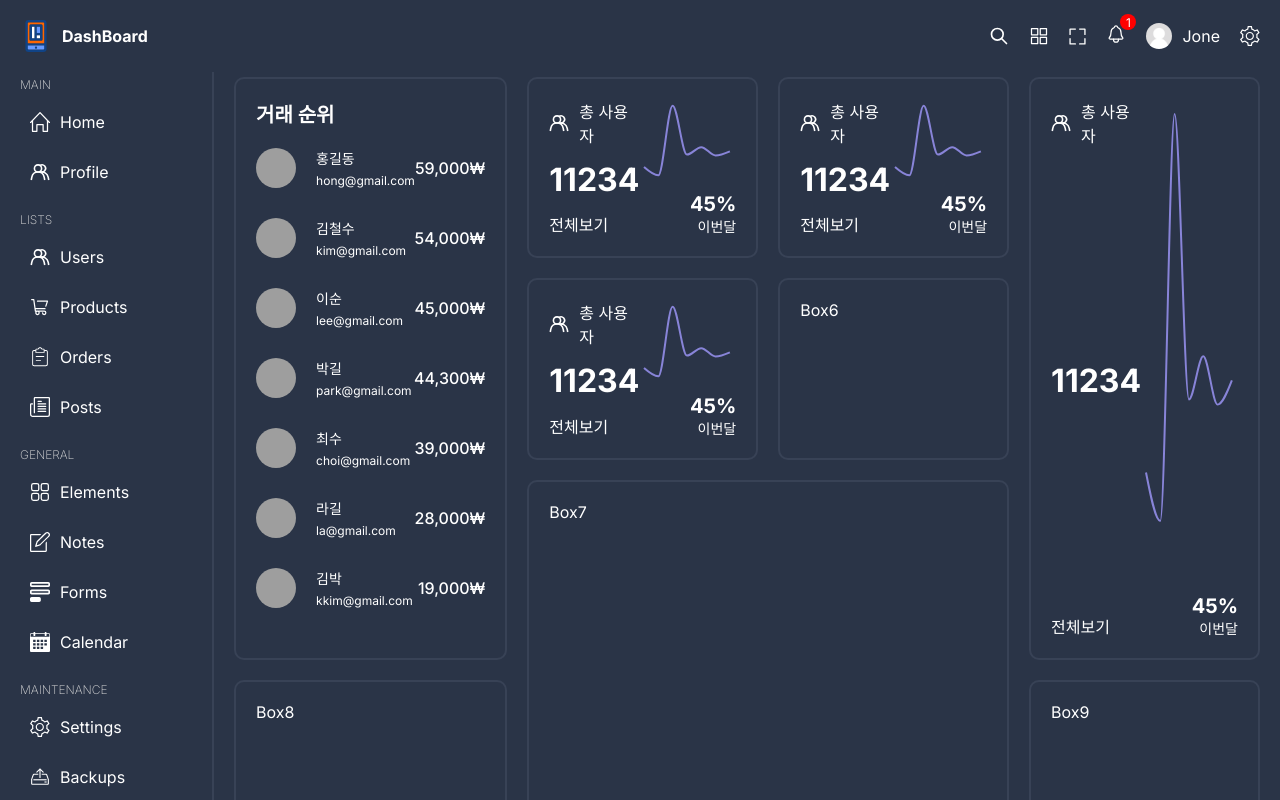
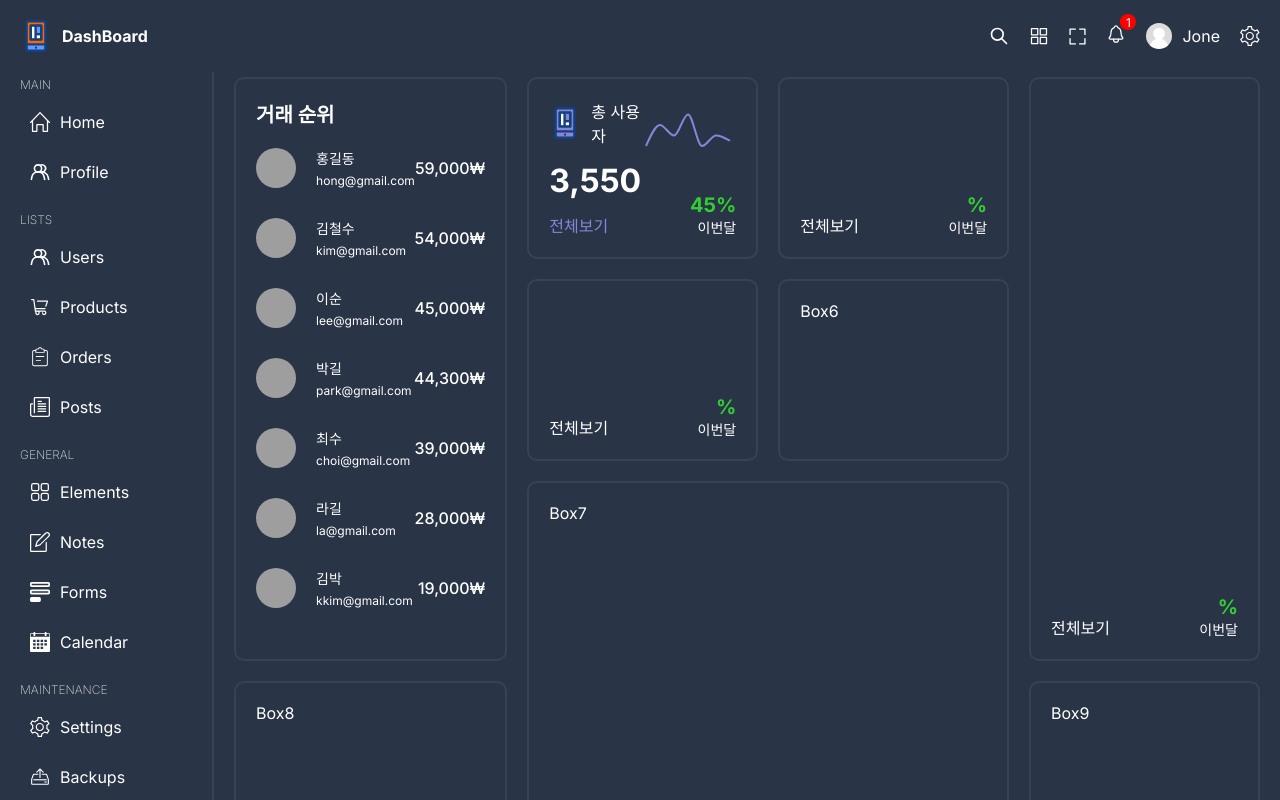
Before and after one commit to amh6281/Dashboard, a React (Vite) app: page / in a window 1280 px wide. Shown: the top 800 px of the page. Built offline with nearby package versions, Linux system fonts and the light colour scheme; grey boxes are pictures that could not be loaded.

Commit message:
ChartBoxUser data props 전달 2023.07.17
ChartBox 컴포넌트에서 props의 type 정의 후 chartBoxUser props를 전달받아 데이터를 렌더링한다.

```diff
--- a/src/components/chartBox/ChartBox.tsx
+++ b/src/components/chartBox/ChartBox.tsx
@@ -2,66 +2,34 @@ import { Link } from "react-router-dom";
 import "./chartBox.scss";
 import { ResponsiveContainer, LineChart, Line, Tooltip } from "recharts";
 
-const data = [
-  {
-    name: "Page A",
-    uv: 4000,
-    pv: 2400,
-    amt: 2400,
-  },
-  {
-    name: "Page B",
-    uv: 3000,
-    pv: 1398,
-    amt: 2210,
-  },
-  {
-    name: "Page C",
-    uv: 2000,
-    pv: 9800,
-    amt: 2290,
-  },
-  {
-    name: "Page D",
-    uv: 2780,
-    pv: 3908,
-    amt: 2000,
-  },
-  {
-    name: "Page E",
-    uv: 1890,
-    pv: 4800,
-    amt: 2181,
-  },
-  {
-    name: "Page F",
-    uv: 2390,
-    pv: 3800,
-    amt: 2500,
-  },
-  {
-    name: "Page G",
-    uv: 3490,
-    pv: 4300,
-    amt: 2100,
-  },
-];
+type Props = {
+  color: string;
+  icon: string;
+  title: string;
+  dataKey: string;
+  number: number | string;
+  percentage: number;
+  chartData: object[];
+};
 
-const ChartBox = () => {
+const ChartBox = (props: Props) => {
+  console.log(props);
   return (
     <div className="chartBox">
       <div className="boxInfo">
         <div className="title">
-          <img src="user.svg" alt="" />
-          <span>총 사용자</span>
+          <img src={props.icon} alt="" />
+          <span>{props.title}</span>
         </div>
-        <h1>11234</h1>
-        <Link to="/">전체보기</Link>
+        <h1>{props.number}</h1>
+        <Link to="/" style={{ color: props.color }}>
+          전체보기
+        </Link>
       </div>
       <div className="chartInfo">
         <div className="chart">
           <ResponsiveContainer width="99%" height="100%">
-            <LineChart data={data}>
+            <LineChart data={props.chartData}>
               <Tooltip
                 contentStyle={{ background: "transparent", border: "none" }}
                 labelStyle={{ display: "none" }}
@@ -69,8 +37,8 @@ const ChartBox = () => {
               />
               <Line
                 type="monotone"
-                dataKey="pv"
-                stroke="#8884d8"
+                dataKey={props.dataKey}
+                stroke={props.color}
                 strokeWidth={2}
                 dot={false}
               />
@@ -78,7 +46,12 @@ const ChartBox = () => {
           </ResponsiveContainer>
         </div>
         <div className="texts">
-          <span className="percentage">45%</span>
+          <span
+            className="percentage"
+            style={{ color: props.percentage < 0 ? "tomato" : "limegreen" }}
+          >
+            {props.percentage}%
+          </span>
           <span className="duration">이번달</span>
         </div>
       </div>
--- a/src/data.ts
+++ b/src/data.ts
@@ -166,3 +166,21 @@ export const topDealUsers = [
     amount: "19,000",
   },
 ];
+
+export const chartBoxUser = {
+  color: "#8884d8",
+  icon: "/userIcon.svg",
+  title: "총 사용자",
+  number: "3,550",
+  dataKey: "users",
+  percentage: 45,
+  chartData: [
+    { name: "Sun", users: 400 },
+    { name: "Mon", users: 600 },
+    { name: "Tue", users: 500 },
+    { name: "Wed", users: 700 },
+    { name: "Thu", users: 400 },
+    { name: "Fri", users: 500 },
+    { name: "Sat", users: 450 },
+  ],
+};
--- a/src/pages/home/Home.tsx
+++ b/src/pages/home/Home.tsx
@@ -1,5 +1,6 @@
 import ChartBox from "../../components/chartBox/ChartBox";
 import TopBox from "../../components/topBox/TopBox";
+import { chartBoxUser } from "../../data";
 import "./home.scss";
 
 const Home = () => {
@@ -9,7 +10,8 @@ const Home = () => {
         <TopBox />
       </div>
       <div className="box box2">
-        <ChartBox />
+        {/* chartBoxUser props 전달 */}
+        <ChartBox {...chartBoxUser} />
       </div>
       <div className="box box3">
         <ChartBox />
```
